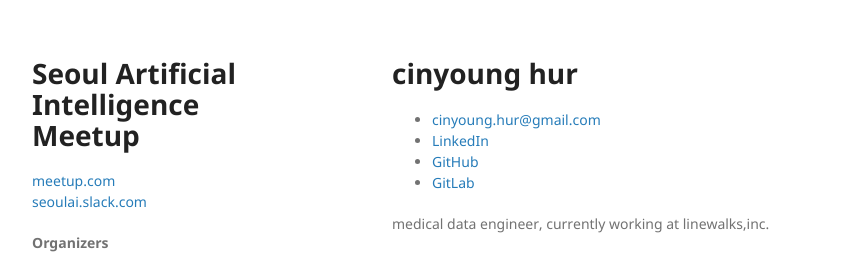
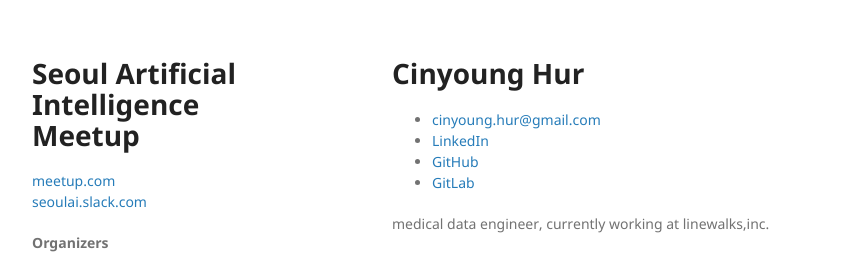
Before and after one commit to martinkersner/seoul-artificial-intelligence-meetup, a Jekyll site: the page built from docs/members/cinyoung.md, in a window 1280 px wide. Shown: the top 254 px of the page, without its empty margins (178-1045 px from the left). Built offline with Jekyll 4.4.1, drawn with Linux system fonts in a browser that asks for light colours; the repository's description, which GitHub fills in, is left out; part of the change alters nothing that is shown.

```diff
--- a/docs/_data/members.yml
+++ b/docs/_data/members.yml
@@ -10,36 +10,26 @@ martin:
       title: Locally Weighted Linear Regression, Polynomial Regression
       pdf: ../presentations/Linear_Regression_2.pdf
       github: https://github.com/martinkersner/regression-meetup
+
     - date: October 28, 2017
       title: Ordinary Least Squares
       pdf: ../presentations/Linear_Regression_1.pdf
-      ppt:
-      github:
-      cl:
-      py:
       pynb: https://github.com/martinkersner/regression-meetup/blob/master/OrdinaryLeastSquares.ipynb
+
     - date: September 16, 2017
       title: Meta Learning
       pdf: ../presentations/MetaLearning_20170916.pdf
-      ppt:
       github: https://github.com/martinkersner/meta-learning-meetup
-      cl:
-      py:
-      pynb:
 
     - date: August 5, 2017
       title: Recurrent Neural Networks
       pdf: ../presentations/RecurrentNeuralNetwork_20170805.pdf
-      ppt:
       github: https://github.com/martinkersner/rnn-meetup
-      cl:
-      py:
       pynb: https://github.com/martinkersner/rnn-meetup/blob/master/sum-binary-numbers.ipynb
 
     - date: July 22, 2017
       title: k-Means
       pdf: ../presentations/k-Means_20170722.pdf
-      ppt:
       github: https://github.com/martinkersner/kmeans-meetup
       cl: https://github.com/martinkersner/cl-ml/tree/master/k-means
       py: https://gist.github.com/martinkersner/6415e7306925bd0918cfba42e9754116
@@ -47,39 +37,28 @@ martin:
     - date: July 8, 2017
       title: Autoencoders
       pdf: ../presentations/Autoencoders_20170708.pdf
-      ppt:
       github: https://github.com/martinkersner/autoencoder-meetup
-      cl:
 
     - date: June 25, 2017
       title: Artificial Neural Networks
-      pdf:
-      ppt:
       github: https://github.com/martinkersner/ann-meetup
       cl: https://github.com/martinkersner/cl-ml/tree/master/ann
 
     - date: June 10, 2017
       title: Multinomial Naive Bayes Classifier
       pdf: ../presentations/Naive_Bayes_Classifier_20170610.pdf
-      ppt:
       cl: https://github.com/martinkersner/cl-ml/tree/master/naive-bayes-classifier
 
     - date: May 27, 2017
       title: T-Rex Runner II
       pdf: ../presentations/T-Rex_Runner_II.pdf
-      ppt:
-      github:
 
     - date: May 13, 2017
       title: T-Rex Runner I
       pdf: ../presentations/T-Rex_Runner_I.pdf
-      ppt:
-      github:
 
     - date: April 30, 2017
       title: Image Segmentation Using Genetic Algorithm
-      pdf:
-      ppt:
       github: https://github.com/martinkersner/Image-Segmentation-Using-Genetic-Algorithm
 
 daeyong:
@@ -93,37 +72,21 @@ daeyong:
     - date: October 14, 2017
       title: Object Detection - part 2
       pdf: ../presentations/%5B20171014%5D%20ObjectDetectionInComputerVision_Part2.pdf
-      ppt:
-      github:
-      cl:
-      py:
-      pynb:
+
     - date: September 30, 2017
       title: Object Detection - part 1
       pdf: ../presentations/%5B20170930%5D%20ObjectDetectionInComputerVision_Part1.pdf
-      ppt:
-      github:
-      cl:
-      py:
-      pynb:
+
     - date: July 22, 2017
       title: Bayesian Classification in Computer Vision
       pdf: ../presentations/%5B20170722%5D_BayesianClassificationInComputerVision.pdf
-      ppt:
-      github:
-      cl:
-      py:
-      pynb:
+
     - date: July 8, 2017
       title: Automatic Viewpoint Selection on 360° Videos
       pdf: ../presentations/%5B20170708%5D_Automatic_Viewpoint_Selection_on_360_Videos.pdf
-      ppt:
-      github:
-      cl:
-      py:
-      pynb:
+
 cinyoung:
-  fullname: cinyoung hur
+  fullname: Cinyoung Hur
   github: hurcy
   gitlab: hurcy
   linkedin: cinyounghur
@@ -132,27 +95,23 @@ cinyoung:
   presentations:
     - date: October 14, 2017
       title: Personalized Medicine&#58; Redefining Cancer Treatment
-      pdf:
-      ppt:
       github: https://github.com/hurcy/kaggle/tree/master/personalized_medicine
-      cl:
-      py:
-      pynb:
 
     - date: September 16, 2017
       title: Bayesian regressions
       pdf: ../presentations/BayesianRegressionBitcoin_20170916.pdf
       ppt:
       github: https://github.com/hurcy/bayesreg
-      cl:
-      py:
-      pynb:
+
     - date: July 8, 2017
       title: Probability basics - Part 2
+
     - date: June 25, 2017
       title: Probability basics
+
     - date: June 10, 2017
       title: Topic modeling
+
 raj:
   fullname: Raj Thimmiah
   github:
@@ -166,7 +125,8 @@ raj:
       title: Introduction to Blockchain & Ethereum
       pdf: ../presentations/Introduction_to_Blockchain_&_Ethereum.pdf
       ppt: ../presentations/Introduction_to_Blockchain_&_Ethereum.pptx
-      github:
-      cl:
-      py:
-      pynb:
+
+    - date: November 11, 2017
+      title: Introduction To Cryptocurrency Ecosystem (part 1)
+      pdf:
+      ppt:
```
